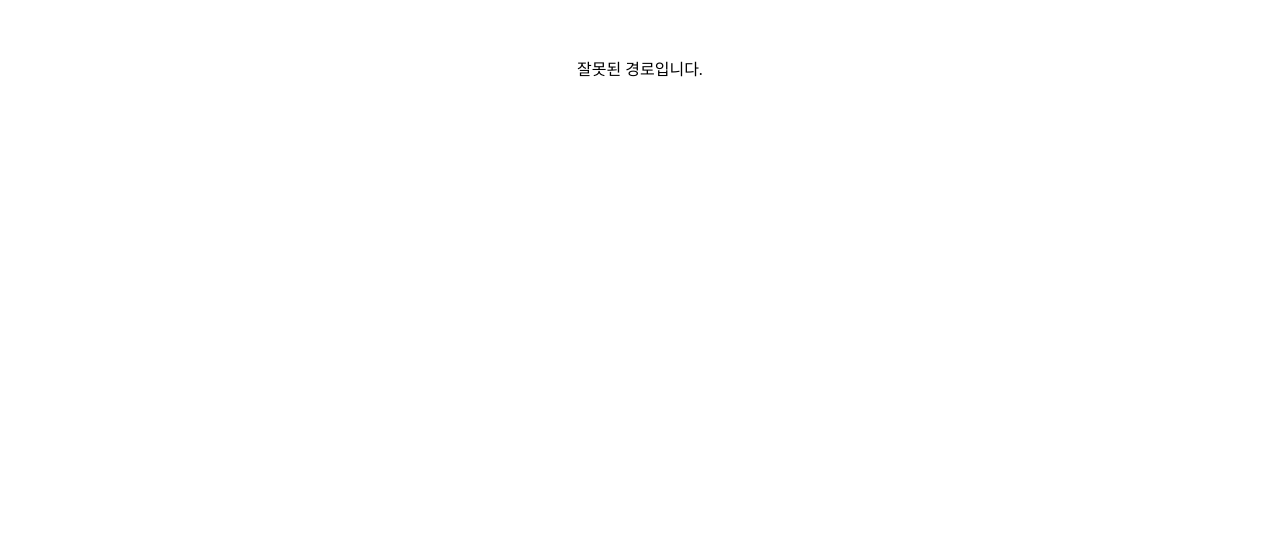
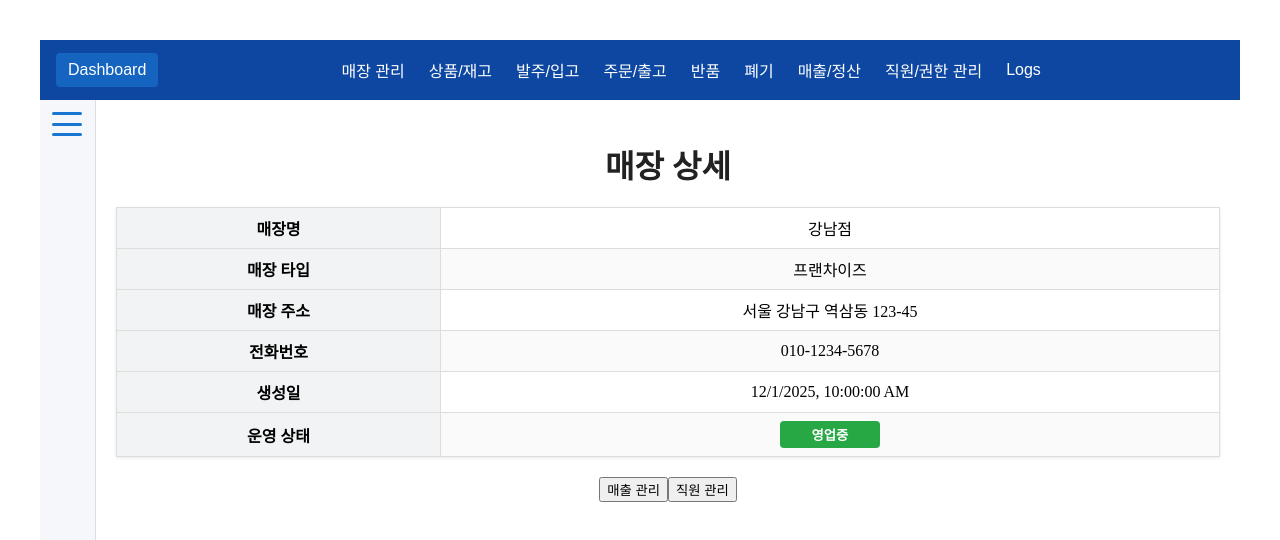
Before and after one commit to forERP/Frontend-Repo, a React (Vite) app in the folder backoffice-web/: page /stores/1 in a window 1280 px wide. Shown: the top 540 px of the page. Built offline with nearby package versions, Linux system fonts and the light colour scheme.

Commit message:
feat:매장 관리 페이지 추가

```diff
--- a/backoffice-web/src/constants/menus.jsx
+++ b/backoffice-web/src/constants/menus.jsx
@@ -13,27 +13,27 @@ export const menus = [
         children: [
             {
                 key: 'store-list',
-                label: '매장 목록',
+                label: '매장 관리',
                 path: '/stores',
                 permissionCode: 'STORE_LIST_VIEW',
                 children: [
                     {
                         key: 'store-basic',
-                        label: '기본 정보',
-                        path: '/stores/:id/basic',
-                        permissionCode: 'STORE_BASIC_VIEW',
+                        label: '매장 목록',
+                        path: '/stores/list',
+                        permissionCode: 'STORE_LIST_VIEW',
                     },
                     {
                         key: 'store-status',
-                        label: '운영 상태',
-                        path: '/stores/:id/status',
-                        permissionCode: 'STORE_STATUS_UPDATE',
+                        label: '매장 신규 등록',
+                        path: '/stores/create',
+                        permissionCode: 'STORE_CREATE',
                     },
                     {
                         key: 'store-summary',
-                        label: '운영 현황',
-                        path: '/stores/:id/summary',
-                        permissionCode: 'STORE_SUMMARY_VIEW',
+                        label: '매장 상세 정보',
+                        path: '/stores/:id',
+                        permissionCode: 'STORE_DETAIL_VIEW',
                     },
                 ],
             },
--- /dev/null
+++ b/backoffice-web/src/pages/store/StoreCreatePage.css
@@ -0,0 +1,45 @@
+.store-create-page {
+    padding: 20px;
+    font-family: Arial, sans-serif;
+}
+
+.store-create-page h1 {
+    margin-bottom: 20px;
+}
+
+.store-form {
+    display: flex;
+    flex-direction: column;
+    gap: 15px;
+    max-width: 400px;
+}
+
+.store-form label {
+    display: flex;
+    flex-direction: column;
+    font-size: 14px;
+    font-weight: bold;
+}
+
+.store-form input,
+.store-form select {
+    margin-top: 5px;
+    padding: 6px 8px;
+    font-size: 14px;
+    border: 1px solid #ccc;
+    border-radius: 3px;
+}
+
+.store-form button {
+    padding: 10px 15px;
+    cursor: pointer;
+    background-color: #1976d2;
+    color: #fff;
+    border: none;
+    border-radius: 3px;
+    font-weight: bold;
+}
+
+.store-form button:hover {
+    background-color: #115293;
+}
--- /dev/null
+++ b/backoffice-web/src/pages/store/StoreCreatePage.jsx
@@ -0,0 +1,51 @@
+import { useState } from 'react';
+import { useNavigate } from 'react-router-dom';
+import './StoreCreatePage.css';
+
+export default function StoreCreatePage() {
+    const navigate = useNavigate();
+    const [form, setForm] = useState({
+        name: '',
+        type: '',
+        address: '',
+        phone: '',
+        status: 'OPEN',
+    });
+
+    const handleChange = e => {
+        const { name, value } = e.target;
+        setForm(prev => ({ ...prev, [name]: value }));
+    };
+
+    const handleSubmit = e => {
+        e.preventDefault();
+        navigate(`/stores/123`);
+    };
+
+    return (
+        <div className="store-create-page">
+            <h1>매장 등록</h1>
+            <form onSubmit={handleSubmit} className="store-form">
+                <label>매장명
+                    <input name="name" value={form.name} onChange={handleChange} required />
+                </label>
+                <label>매장 타입
+                    <input name="type" value={form.type} onChange={handleChange} required />
+                </label>
+                <label>운영 상태
+                    <select name="status" value={form.status} onChange={handleChange}>
+                        <option value="OPEN">영업중</option>
+                        <option value="CLOSED">휴무</option>
+                    </select>
+                </label>
+                <label>주소
+                    <input name="address" value={form.address} onChange={handleChange} required />
+                </label>
+                <label>전화번호
+                    <input name="phone" value={form.phone} onChange={handleChange} required />
+                </label>
+                <button type="submit">등록</button>
+            </form>
+        </div>
+    );
+}
--- /dev/null
+++ b/backoffice-web/src/pages/store/StoreDetailPage.css
@@ -0,0 +1,75 @@
+.status-dropdown {
+    position: relative;
+    display: inline-block;
+}
+
+.status-button {
+    padding: 6px 12px;
+    cursor: pointer;
+    border: 1px solid #ccc;
+    border-radius: 3px;
+    font-weight: bold;
+    min-width: 100px;
+    text-align: center;
+}
+
+.status-button.open {
+    background-color: #28a745;
+}
+
+.status-button.inactive {
+    background-color: #ffc107;
+    color: #212529;
+}
+
+.status-button.closed {
+    background-color: #dc3545;
+}
+
+
+.status-options {
+    position: absolute;
+    top: 100%;
+    left: 0;
+    margin: 5px 0 0 0;
+    padding: 0;
+    list-style: none;
+    border: 1px solid #ccc;
+    border-radius: 3px;
+    background-color: #fff;
+    width: 100%;
+    z-index: 10;
+    box-shadow: 0 2px 6px rgba(0, 0, 0, 0.2);
+}
+
+.status-options li button {
+    width: 100%;
+    padding: 6px 12px;
+    border: none;
+    text-align: left;
+    cursor: pointer;
+    font-weight: bold;
+    color: #fff;
+    border-radius: 0;
+}
+
+.status-options li button.open {
+    background-color: #28a745;
+}
+
+.status-options li button.inactive {
+    background-color: #ffc107;
+    color: #212529;
+}
+
+.status-options li button.closed {
+    background-color: #dc3545;
+}
+
+.status-options li button.active {
+    outline: 2px solid #000;
+}
+
+.status-options li button:hover {
+    opacity: 0.8;
+}
--- /dev/null
+++ b/backoffice-web/src/pages/store/StoreDetailPage.jsx
@@ -0,0 +1,79 @@
+import { useState } from 'react';
+import { useNavigate, useParams } from 'react-router-dom';
+import './StoreDetailPage.css';
+
+const STATUS_LABEL = {
+    OPEN: '영업중',
+    INACTIVE: '휴무',
+    CLOSED: '폐점',
+};
+
+const STATUS_OPTIONS = ['OPEN', 'INACTIVE', 'CLOSED'];
+
+export default function StoreDetailPage() {
+    const { storeId } = useParams();
+    const navigate = useNavigate();
+
+    const [store, setStore] = useState({
+        name: '강남점',
+        type: '프랜차이즈',
+        address: '서울 강남구 역삼동 123-45',
+        phone: '010-1234-5678',
+        createdAt: '2025-12-01T10:00:00Z',
+        status: 'OPEN',
+    });
+
+    const [dropdownOpen, setDropdownOpen] = useState(false);
+
+    const handleStatusSelect = (newStatus) => {
+        setStore(prev => ({ ...prev, status: newStatus }));
+        setDropdownOpen(false);
+    };
+
+    return (
+        <div className="store-detail-page">
+            <h1>매장 상세</h1>
+            <table className="erp-table">
+                <tbody>
+                    <tr><th>매장명</th><td>{store.name}</td></tr>
+                    <tr><th>매장 타입</th><td>{store.type}</td></tr>
+                    <tr><th>매장 주소</th><td>{store.address}</td></tr>
+                    <tr><th>전화번호</th><td>{store.phone}</td></tr>
+                    <tr><th>생성일</th><td>{new Date(store.createdAt).toLocaleString()}</td></tr>
+                    <tr>
+                        <th>운영 상태</th>
+                        <td>
+                            <div className="status-dropdown">
+                                <button
+                                    onClick={() => setDropdownOpen(prev => !prev)}
+                                    className={`status-button ${store.status.toLowerCase()}`}
+                                >
+                                    {STATUS_LABEL[store.status]}
+                                </button>
+                                {dropdownOpen && (
+                                    <ul className="status-options">
+                                        {STATUS_OPTIONS.map(s => (
+                                            <li key={s}>
+                                                <button
+                                                    onClick={() => handleStatusSelect(s)}
+                                                    className={s === store.status ? 'active' : ''}
+                                                >
+                                                    {STATUS_LABEL[s]}
+                                                </button>
+                                            </li>
+                                        ))}
+                                    </ul>
+                                )}
+                            </div>
+                        </td>
+                    </tr>
+                </tbody>
+            </table>
+
+            <div style={{ marginTop: '20px' }}>
+                <button onClick={() => navigate(`/stores/${storeId}/sales`)}>매출 관리</button>
+                <button onClick={() => navigate(`/stores/${storeId}/employees`)}>직원 관리</button>
+            </div>
+        </div>
+    );
+}
--- /dev/null
+++ b/backoffice-web/src/pages/store/StoreListPage.css
@@ -0,0 +1,51 @@
+.store-page {
+    padding: 20px;
+    font-family: Arial, sans-serif;
+}
+
+.store-page h1 {
+    margin-bottom: 10px;
+}
+
+.store-page p {
+    font-size: 14px;
+    margin-bottom: 15px;
+}
+
+.erp-table {
+    width: 100%;
+    border-collapse: collapse;
+    margin-bottom: 15px;
+}
+
+.erp-table th, .erp-table td {
+    border: 1px solid #ddd;
+    padding: 8px;
+    text-align: left;
+}
+
+.erp-table th {
+    background-color: #f4f4f4;
+}
+
+.erp-table tr:nth-child(even) {
+    background-color: #fafafa;
+}
+
+.erp-table button {
+    padding: 5px 10px;
+    cursor: pointer;
+}
+
+.store-page > button {
+    padding: 8px 15px;
+    cursor: pointer;
+    background-color: #1976d2;
+    color: #fff;
+    border: none;
+    border-radius: 3px;
+}
+
+.store-page > button:hover {
+    background-color: #115293;
+}
--- /dev/null
+++ b/backoffice-web/src/pages/store/StoreListPage.jsx
@@ -0,0 +1,47 @@
+import { useState } from 'react';
+import { useNavigate } from 'react-router-dom';
+import './StoreListPage.css';
+
+export default function StoreListPage() {
+    const navigate = useNavigate();
+    const [stores, setStores] = useState([
+        { id: 1, name: '강남점', phone: '010-1234-5678', status: 'OPEN' },
+        { id: 2, name: '홍대점', phone: '010-8765-4321', status: 'CLOSED' },
+    ]);
+
+    return (
+        <div className="store-page">
+            <h1>매장 목록</h1>
+            <p>전체 매장 수: {stores.length}</p>
+
+            <table className="erp-table">
+                <thead>
+                    <tr>
+                        <th>매장명</th>
+                        <th>전화번호</th>
+                        <th>운영 상태</th>
+                        <th>상세보기</th>
+                    </tr>
+                </thead>
+                <tbody>
+                    {stores.length === 0 ? (
+                        <tr><td colSpan={4}>등록된 매장이 없습니다.</td></tr>
+                    ) : stores.map(store => (
+                        <tr key={store.id}>
+                            <td>{store.name}</td>
+                            <td>{store.phone}</td>
+                            <td>{store.status}</td>
+                            <td>
+                                <button onClick={() => navigate(`/stores/${store.id}`)}>
+                                    보기
+                                </button>
+                            </td>
+                        </tr>
+                    ))}
+                </tbody>
+            </table>
+
+            <button onClick={() => navigate('/stores/create')}>매장 등록</button>
+        </div>
+    );
+}
--- a/backoffice-web/src/router/AppRouter.jsx
+++ b/backoffice-web/src/router/AppRouter.jsx
@@ -7,13 +7,15 @@ import Login from '../pages/Login.jsx';
 import NotFound from '../pages/NotFound.jsx';
 
 
+import StoreListPage from '../pages/store/StoreListPage';
+import StoreCreatePage from '../pages/store/StoreCreatePage';
+import StoreDetailPage from '../pages/store/StoreDetailPage';
+
 import PurchaseRequestListPage from '../pages/purchase/request/PurchaseRequestListPage.jsx'
 import PurchaseRequestDetailPage from '../pages/purchase/request/PurchaseRequestDetailPage.jsx'
 import PurchaseRequestFormPage from '../pages/purchase/request/PurchaseRequestFormPage.jsx'
-
 import PurchaseApprovalListPage from '../pages/purchase/approval/PurchaseApprovalListPage.jsx'
 import PurchaseApprovalDetailPage from '../pages/purchase/approval/PurchaseApprovalDetailPage.jsx'
-
 import PurchaseHistoryListPage from '../pages/purchase/history/PurchaseHistoryListPage.jsx'
 import PurchaseHistoryDetailPage from '../pages/purchase/history/PurchaseHistoryDetailPage.jsx'
 
@@ -28,6 +30,9 @@ export default function AppRouter() {
         <Route element={<MainLayout />}>
           <Route path="/" element={<Home />} />
 
+          <Route path="/stores/list" element={<StoreListPage />} />
+          <Route path="/stores/create" element={<StoreCreatePage />} />
+          <Route path="/stores/:storeId" element={<StoreDetailPage />} />
 
           <Route path="/purchases/requests" element={<PurchaseRequestListPage />} />
           <Route path="/purchases/requests/:id" element={<PurchaseRequestDetailPage />} />
@@ -35,7 +40,6 @@ export default function AppRouter() {
 
           <Route path="/purchases/approvals" element={<PurchaseApprovalListPage />} />
           <Route path="/purchases/approvals/:id" element={<PurchaseApprovalDetailPage />} />
-
           <Route path="/purchases/history" element={<PurchaseHistoryListPage />} />
           <Route path="/purchases/history:id" element={<PurchaseHistoryDetailPage />} />
 
```
